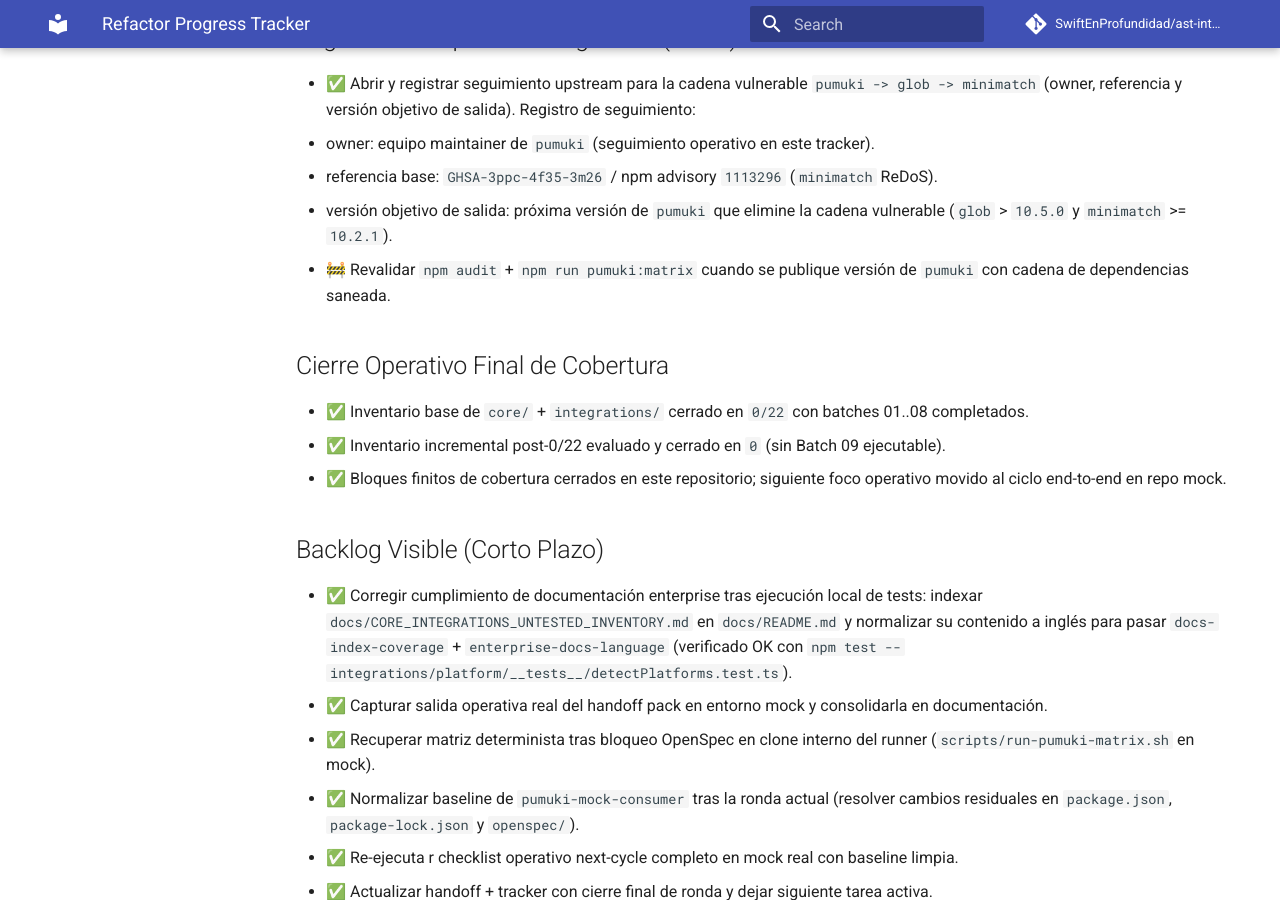
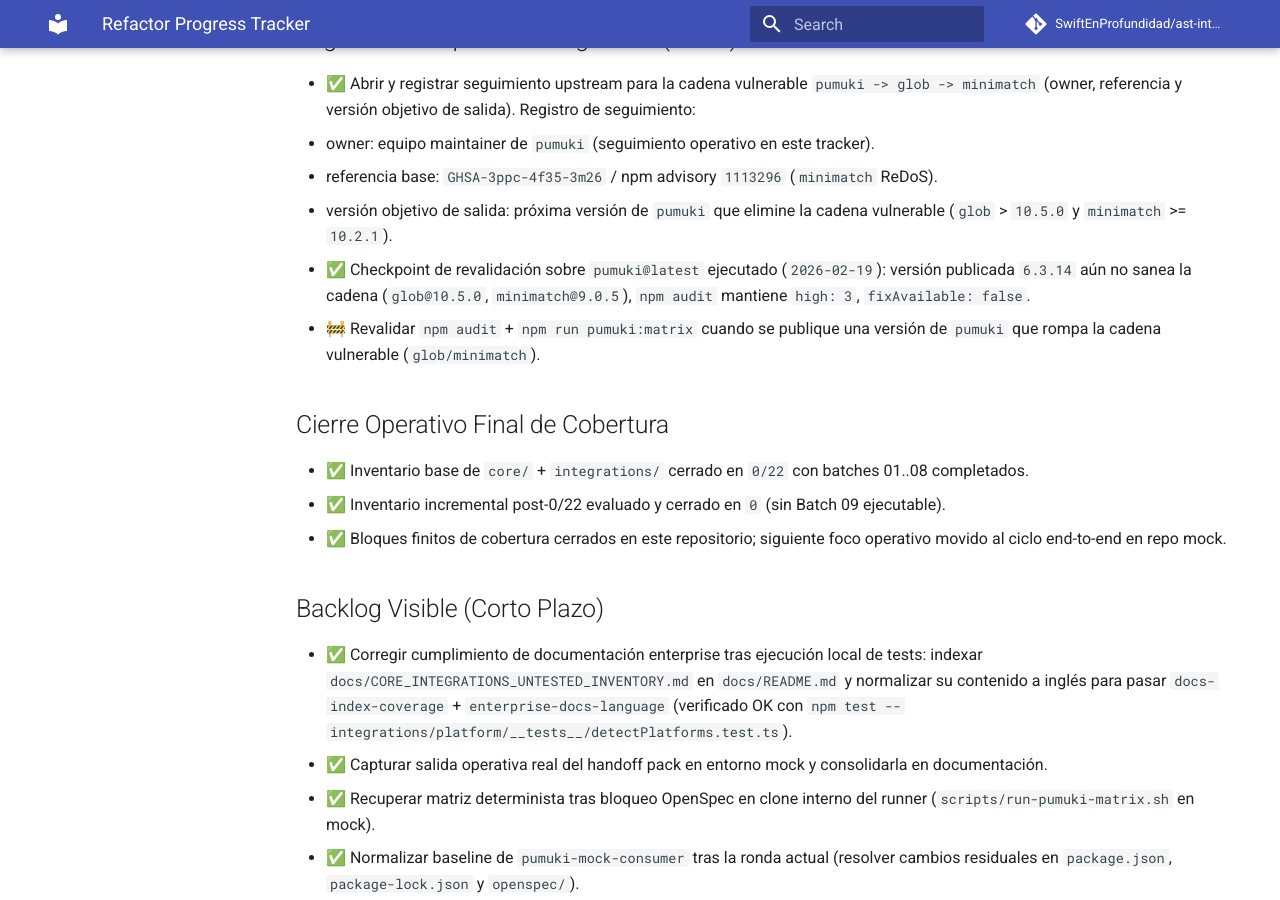
Before and after one commit to SwiftEnProfundidad/ast-intelligence-hooks, an MkDocs documentation site: the page built from docs/REFRACTOR_PROGRESS.md, in a window 1280 px wide and 900 px high, scrolled down 1683 px. Built offline with MkDocs 1.6.1 and Material for MkDocs 9.7.7, drawn with Linux system fonts in a browser that asks for light colours; comment, search, counter and statistics services are not loaded; some of the changed text lies outside the part shown.

Commit message:
docs(tracker): record latest upstream check for vulnerable dependency chain

```diff
--- a/docs/REFRACTOR_PROGRESS.md
+++ b/docs/REFRACTOR_PROGRESS.md
@@ -49,7 +49,8 @@ Estado consolidado del refactor con seguimiento de tareas y evidencia del avance
   - owner: equipo maintainer de `pumuki` (seguimiento operativo en este tracker).
   - referencia base: `GHSA-3ppc-4f35-3m26` / npm advisory `1113296` (`minimatch` ReDoS).
   - versión objetivo de salida: próxima versión de `pumuki` que elimine la cadena vulnerable (`glob` > `10.5.0` y `minimatch` >= `10.2.1`).
-- 🚧 Revalidar `npm audit` + `npm run pumuki:matrix` cuando se publique versión de `pumuki` con cadena de dependencias saneada.
+- ✅ Checkpoint de revalidación sobre `pumuki@latest` ejecutado (`2026-02-19`): versión publicada `6.3.14` aún no sanea la cadena (`glob@10.5.0`, `minimatch@9.0.5`), `npm audit` mantiene `high: 3`, `fixAvailable: false`.
+- 🚧 Revalidar `npm audit` + `npm run pumuki:matrix` cuando se publique una versión de `pumuki` que rompa la cadena vulnerable (`glob/minimatch`).
 
 ## Cierre Operativo Final de Cobertura
 - ✅ Inventario base de `core/` + `integrations/` cerrado en `0/22` con batches 01..08 completados.
```
Also changed, not shown: other parts of docs/REFRACTOR_PROGRESS.md (+1 -1 lines).
